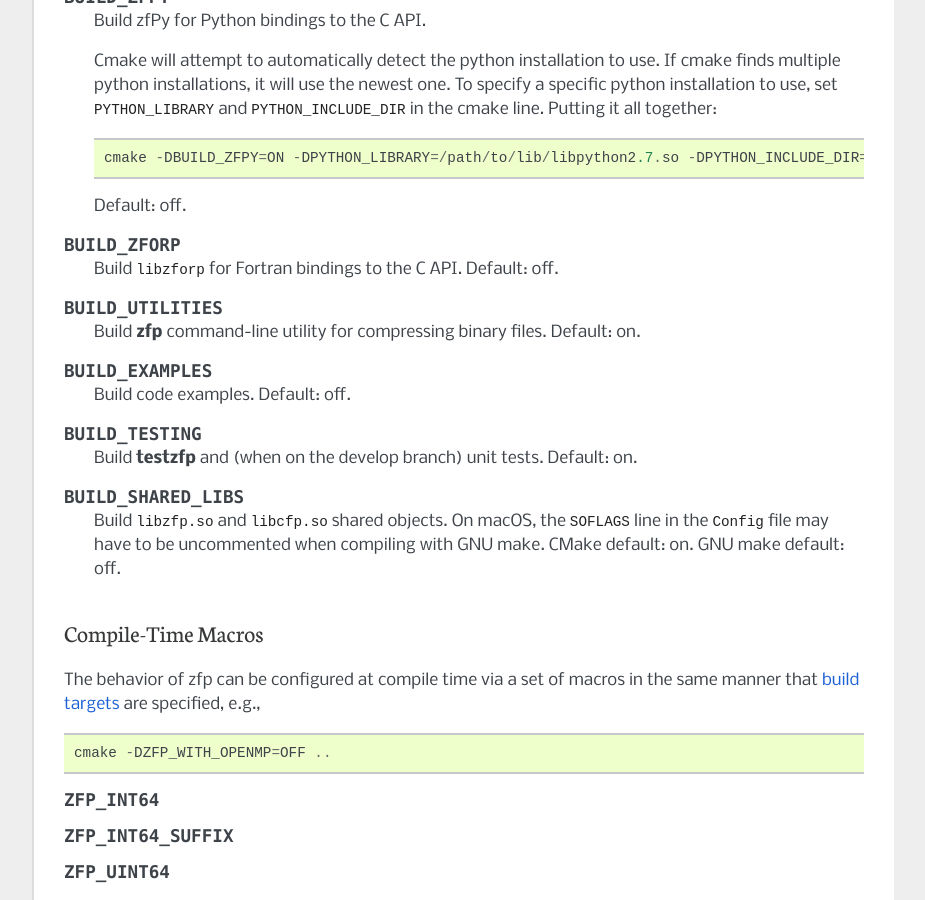
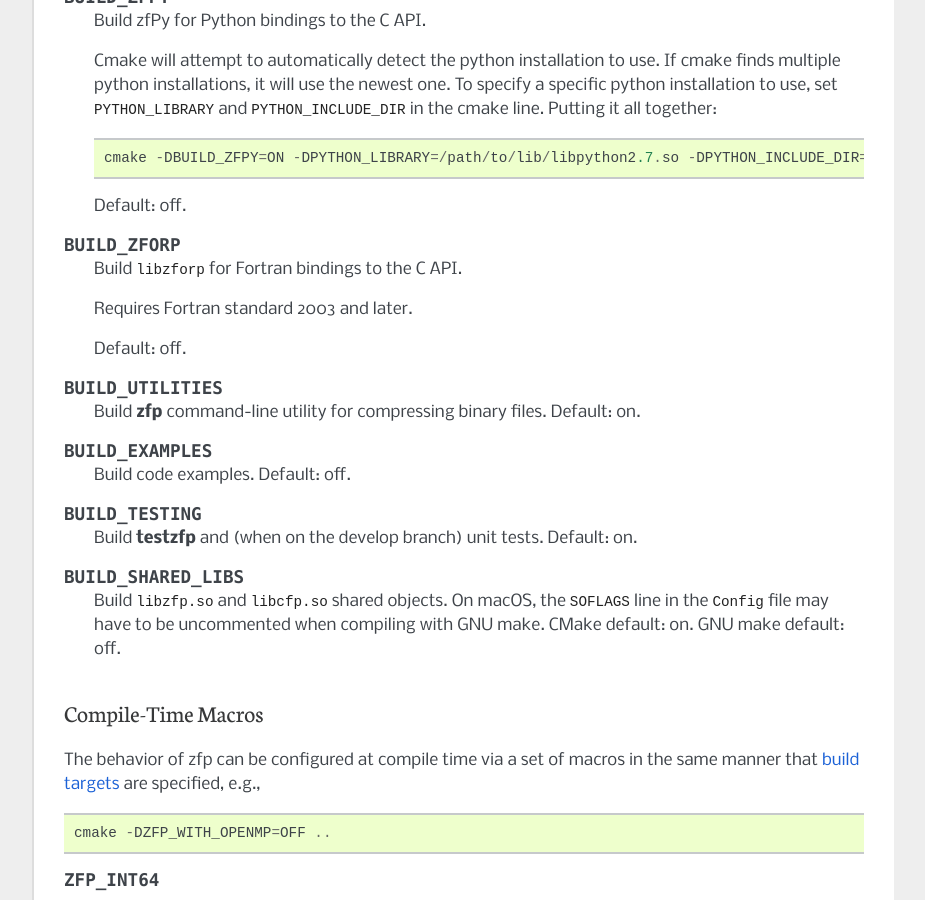
Before and after one commit to LLNL/zfp, a Sphinx documentation site: the page built from docs/source/installation.rst, in a window 1280 px wide and 900 px high, scrolled down 2274 px. Shown: the whole window, without its empty margins (198-1123 px from the left). Built offline with Sphinx 7.4.7, drawn with Linux system fonts in a browser that asks for light colours; formulas are drawn with MathJax 3.

Commit message:
add Fortran standard information to installation documentation

```diff
--- a/docs/source/installation.rst
+++ b/docs/source/installation.rst
@@ -141,6 +141,9 @@ Regardless of the settings below, |libzfp| will always be built.
 .. c:macro:: BUILD_ZFORP
 
   Build |libzforp| for Fortran bindings to the C API.
+
+  Requires Fortran standard 2003 and later.
+
   Default: off.
 
 .. c:macro:: BUILD_UTILITIES
```
Also changed, not shown: 1 other file.
